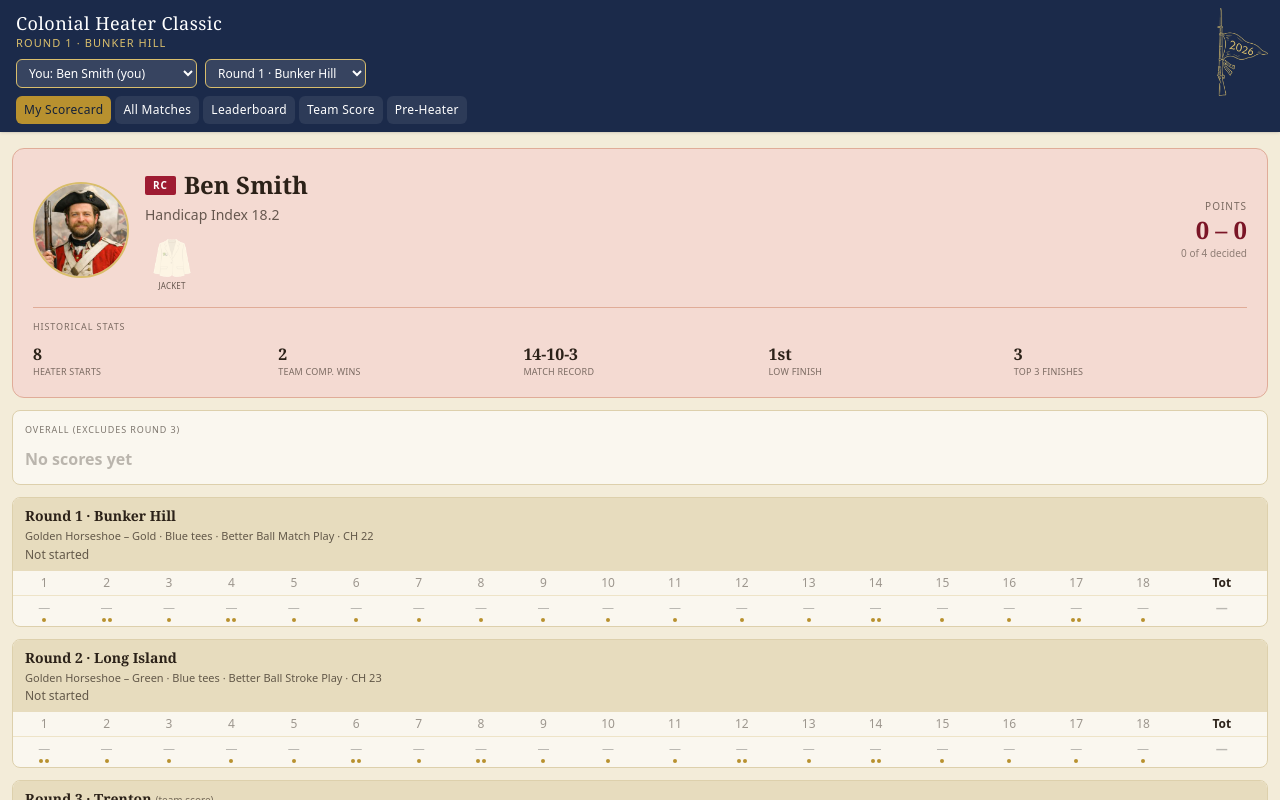
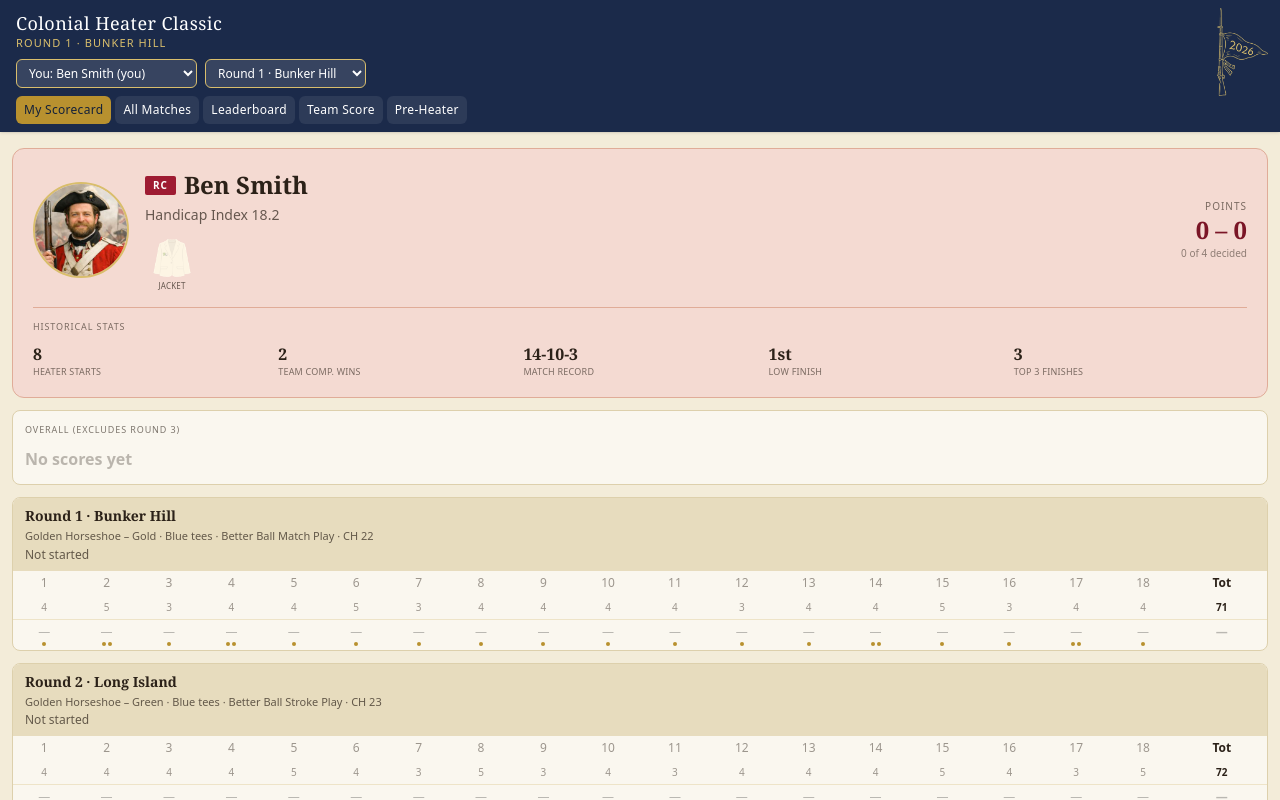
Before and after one commit to bnsmith07/heaterclassic, a React (Vite) app: page / in a window 1280 px wide. Shown: the top 800 px of the page. Built offline with nearby package versions, Linux system fonts and the light colour scheme; no server answers; the database is empty.

Commit message:
Show par per hole on player profile scorecard
Adds a par row under the hole numbers in each round's scorecard
table on the Player Profile view.

```diff
--- a/src/App.jsx
+++ b/src/App.jsx
@@ -848,6 +848,10 @@ function PlayerProfile({ setup, allScores, player }) {
                       {round.holes.map((h) => <th key={h.number} className="px-1.5 py-1 opacity-45 font-normal">{h.number}</th>)}
                       <th className="px-2 py-1 font-semibold">Tot</th>
                     </tr>
+                    <tr style={{ color: INK }}>
+                      {round.holes.map((h) => <th key={h.number} className="px-1.5 py-1 opacity-45 font-normal text-[10px]">{h.par}</th>)}
+                      <th className="px-2 py-1 font-semibold text-[10px]">{round.holes.reduce((s, h) => s + h.par, 0)}</th>
+                    </tr>
                   </thead>
                   <tbody>
                     <tr className="border-t" style={{ borderColor: "#EEE4C8" }}>
```
